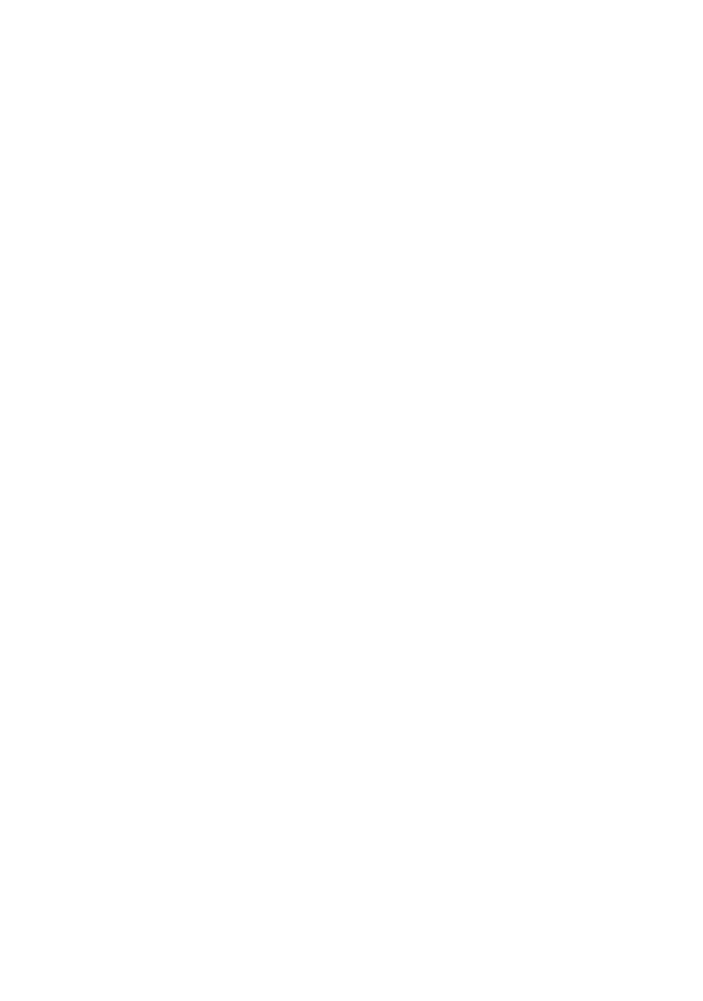
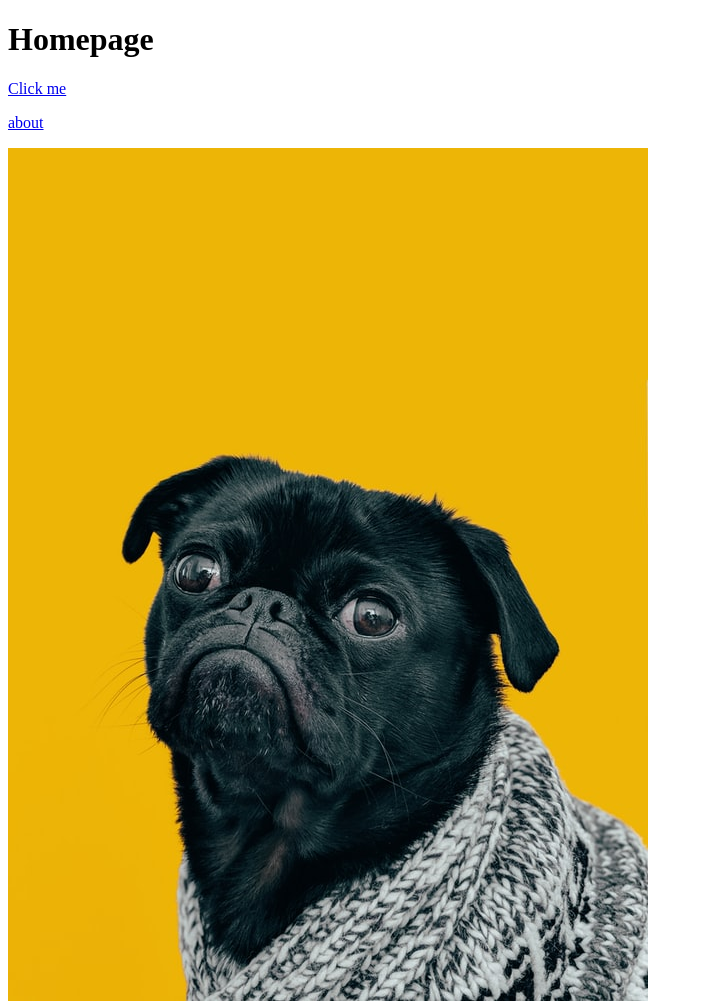
Before and after one commit to technerrrd/raspberry-pi, a plain HTML site: page index.html in a window 1280 px wide. Shown: the whole page, without its empty margins (0-703 px from the left). Before the commit the page ends 800 px from the top, so only its background shows below. Drawn offline with Linux system fonts and the light colour scheme.

Commit message:
Added images,pages,css and js folders with test pages

```diff
--- a/index.html
+++ b/index.html
@@ -1,22 +1,16 @@
 <!DOCTYPE html>
-<html lang="en">
-<head>
-    <meta charset="UTF-8">
-    <meta http-equiv="X-UA-Compatible" content="IE=edge">
-    <meta name="viewport" content="width=device-width, initial-scale=1.0">
-    <title>Document</title>
-</head>
-<body>
+<html>
+    <head>
+        <meta charset="utf-8">
+    </head>
+    <body>
+        <h1>Homepage</h1>
+        <a href="https://www.odinproject.com/about">Click me</a>
 
-</body>
+        <p><a href="pages/about.htmlS">about</a>
+        </p>
+        <img src="../images/charles-deluvio-Mv9hjnEUHR4-unsplash.jpg" alt="jsjs">
+    </body>
+
+
 </html>
-<!-- <!DOCTYPE html>
-<html>
-     <head>
-         <title>My First Webpage</title>
-         <meta charset="utf-8">
-     </head>
-     <body>
-         <h1>Hello World</h1>
-     </body>
-</html> -->
```
Also changed, not shown: pages/about.html (added, +12 -0 lines), images/charles-deluvio-Mv9hjnEUHR4-unsplash.jpg (added).
